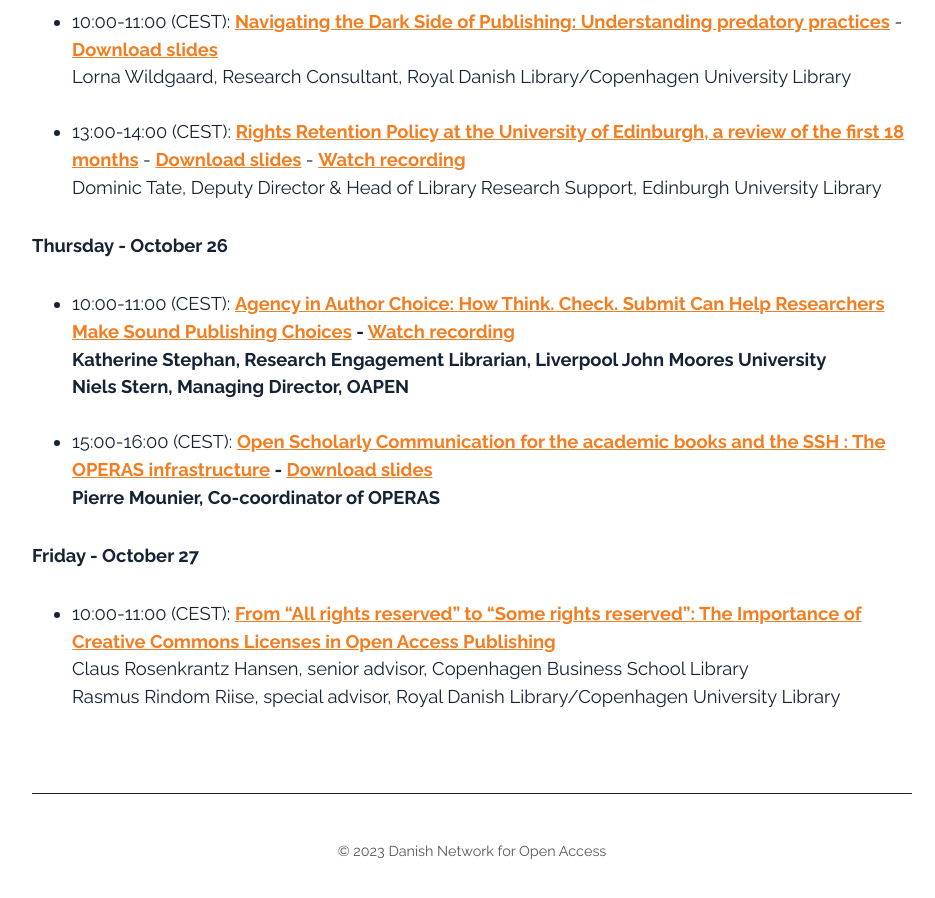
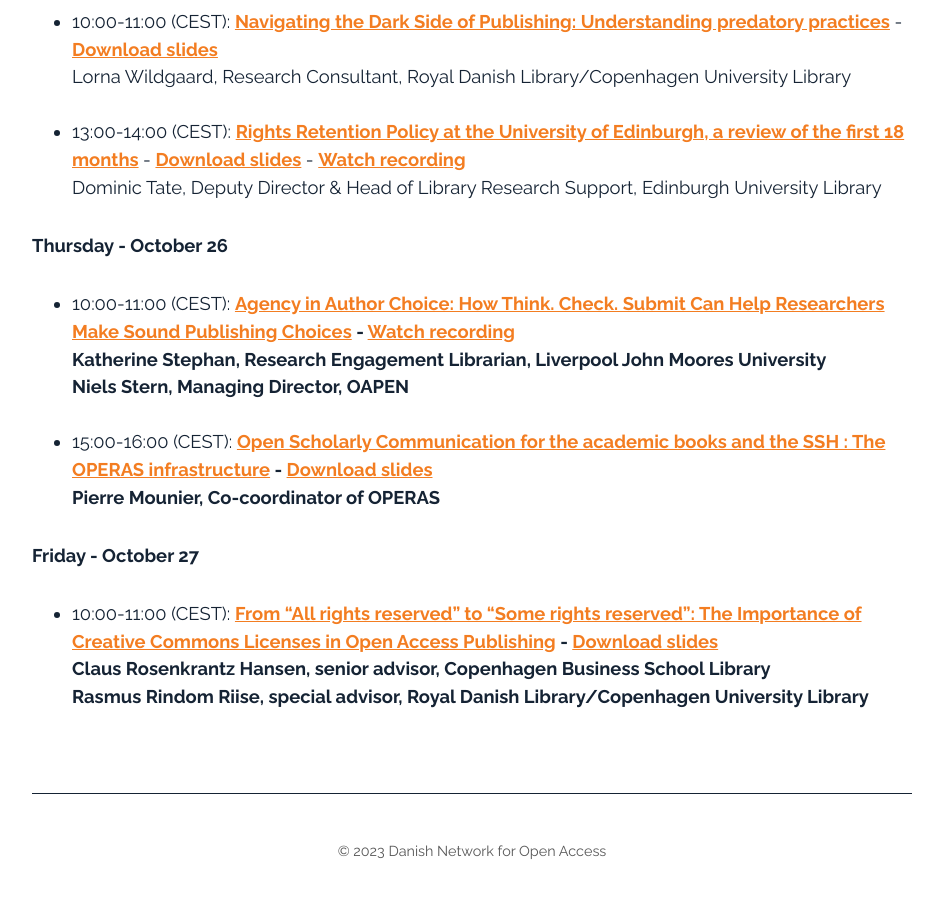
Before and after one commit to openaccess-dk/openaccess-dk.github.io, a Jekyll site: the page built from oaw23.md, in a window 1280 px wide and 900 px high, scrolled down 2062 px. Shown: the whole window, without its empty margins (168-1103 px from the left). Built offline with Jekyll 4.4.1, drawn with Linux system fonts in a browser that asks for light colours.

Commit message:
Update oaw23.md

```diff
--- a/oaw23.md
+++ b/oaw23.md
@@ -48,6 +48,6 @@
 Pierre Mounier, Co-coordinator of OPERAS
 
 ##### Friday - October 27
-- 10:00-11:00 (CEST): <b>[From “All rights reserved” to “Some rights reserved”: The Importance of Creative Commons Licenses in Open Access Publishing](https://openaccess.dk/oaw2023/friday_oct_27_1) </b><br>
+- 10:00-11:00 (CEST): <b>[From “All rights reserved” to “Some rights reserved”: The Importance of Creative Commons Licenses in Open Access Publishing](https://openaccess.dk/oaw2023/friday_oct_27_1) - <b>[Download slides](https://kub.kb.dk/ld.php?content_id=35085246) </b><br>
 Claus Rosenkrantz Hansen, senior advisor, Copenhagen Business School Library<br>
 Rasmus Rindom Riise, special advisor, Royal Danish Library/Copenhagen University Library
```
